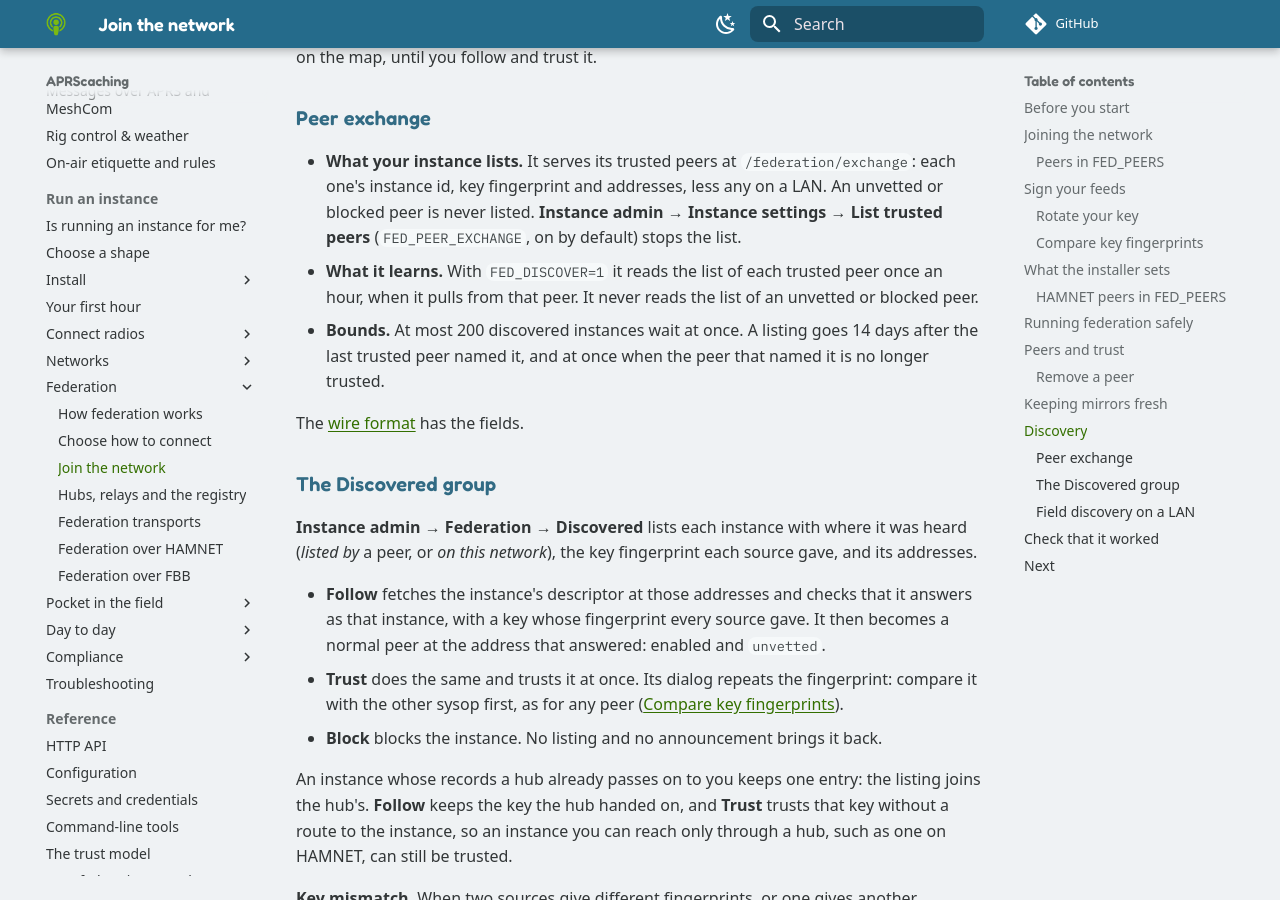
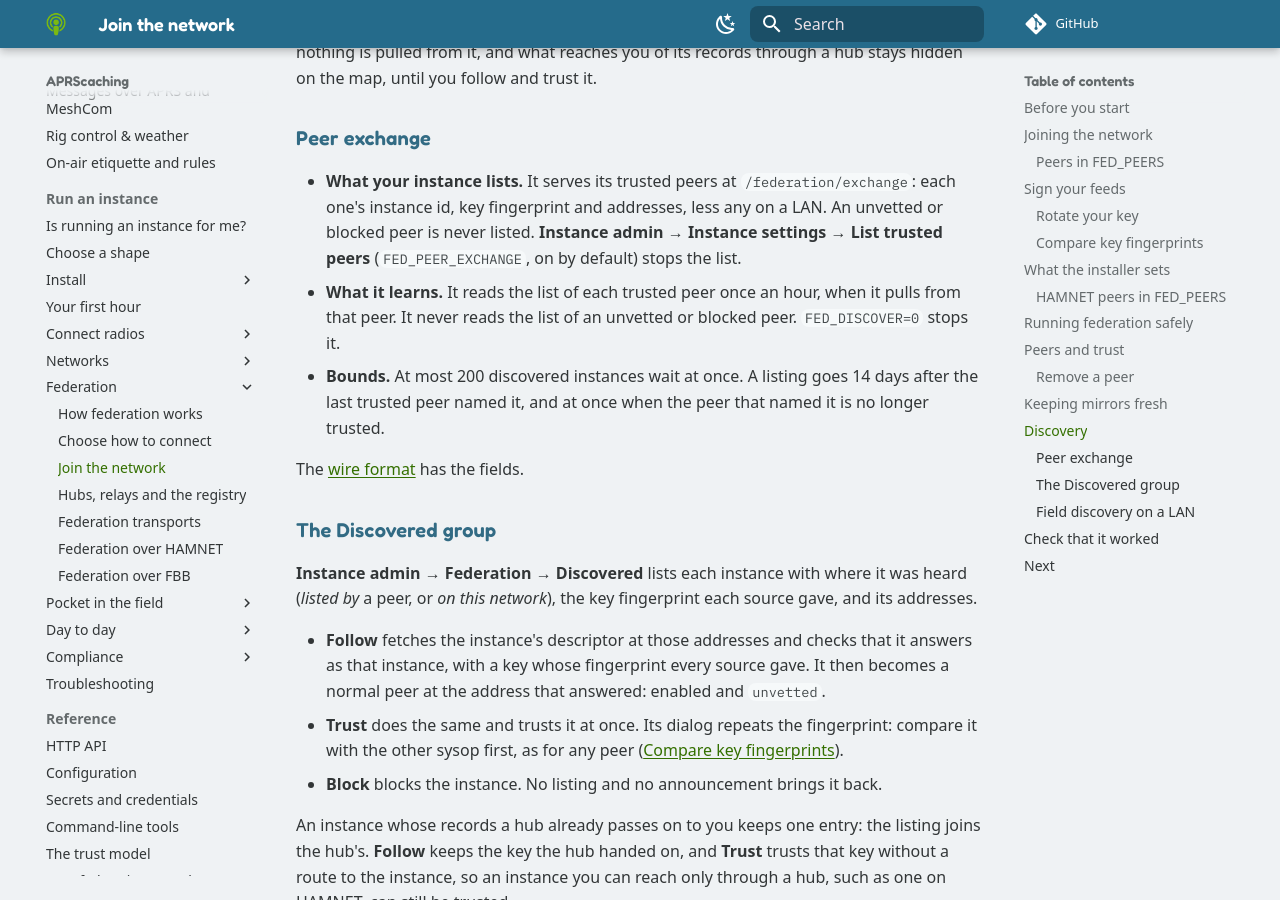
Before and after one commit to apachler/aprscaching, an MkDocs documentation site: the page built from docs/run/federation/index.md, in a window 1280 px wide and 900 px high, scrolled down 7626 px. Built offline with MkDocs 1.6.1 and Material for MkDocs 9.7.7, drawn with Linux system fonts in a browser that asks for light colours; comment, search, counter and statistics services are not loaded; some of the changed text lies outside the part shown.

Commit message:
feat(federation): instances learn about other instances from their trusted peers by default (#346)
`FED_DISCOVER` is on unless set to `0`. A learned instance waits under
**Instance admin → Federation → Discovered**, switched off and unvetted,
and nothing is pulled from it until the sysop follows it.

- `discoverOn()` in `feddiscover.ts` (on unless `0/false/no`), used by
the learner and the admin view.
- Config schema default `1`; configuration reference, `.env.example` and
deploy key files regenerated.
- `setup.sh` no longer writes `FED_DISCOVER=0` or warns about it; doctor
no longer lists it as unsafe; the troubleshooting row is gone.
- Docs (federation index, HAMNET, Pocket trips) and the admin
empty-state text say how to stop it.
- The discovery tests run with the default; the `FED_DISCOVER=0` cases
still cover the off path.

Checked: `pnpm run check`, `pnpm lint`, `pnpm format:check`,
`tools/checks/docs.mjs`, `tools/config/generate.mjs --check`,
`dead-exports.mjs`, `deploy/test/helpers-test.sh`.

Signed-off-by: Andreas Pachler <apachler@paan-systems.com>

```diff
--- a/docs/run/federation/index.md
+++ b/docs/run/federation/index.md
@@ -170,7 +170,7 @@
 | Setting | Safe choice | Secure by default |
 |---|---|---|
 | `FED_PEERS` | List the peers you know, each with its key fingerprint: `https://`, or `http://` for a [HAMNET peer](#hamnet-peers-in-fed_peers). Only a matching key starts `trusted`. | yes |
-| `FED_DISCOVER` | `1` lists the instances your trusted peers trust, switched off and unvetted until you follow one. | yes (off) |
+| `FED_DISCOVER` | On: the instances your trusted peers trust are listed, switched off and unvetted until you follow one. `0` stops it. | yes (nothing is pulled until you follow) |
 | `FED_PEER_EXCHANGE` | On: your trusted peers, never an unvetted or blocked one, are listed to your peers with their fingerprints and public addresses. `0` keeps the list to yourself. | yes (trusted only) |
 | `FED_MDNS` | `listen` lists instances on your local network; `announce` tells them about yours too. Neither pulls anything until you follow. | yes (off; `listen` on Pocket and Desktop) |
 | `FED_AUTO_PROMOTE` | Leave at `0`, so only you promote a peer to `trusted`. | yes (`0`) |
@@ -263,8 +263,8 @@
 - **What your instance lists.** It serves its trusted peers at `/federation/exchange`: each one's instance id,
   key fingerprint and addresses, less any on a LAN. An unvetted or blocked peer is never listed. **Instance
   admin → Instance settings → List trusted peers** (`FED_PEER_EXCHANGE`, on by default) stops the list.
-- **What it learns.** With `FED_DISCOVER=1` it reads the list of each trusted peer once an hour, when it pulls
-  from that peer. It never reads the list of an unvetted or blocked peer.
+- **What it learns.** It reads the list of each trusted peer once an hour, when it pulls
+  from that peer. It never reads the list of an unvetted or blocked peer. `FED_DISCOVER=0` stops it.
 - **Bounds.** At most 200 discovered instances wait at once. A listing goes 14 days after the last trusted peer
   named it, and at once when the peer that named it is no longer trusted.
 
```
Also changed, not shown: other parts of docs/run/federation/index.md (+1 -1 lines), docs/reference/configuration.md (+1 -1 lines), docs/run/federation/hamnet.md (+1 -1 lines), docs/run/pocket/trips.md (+3 -2 lines), docs/run/troubleshooting.md (+0 -1 lines), 13 other files.
